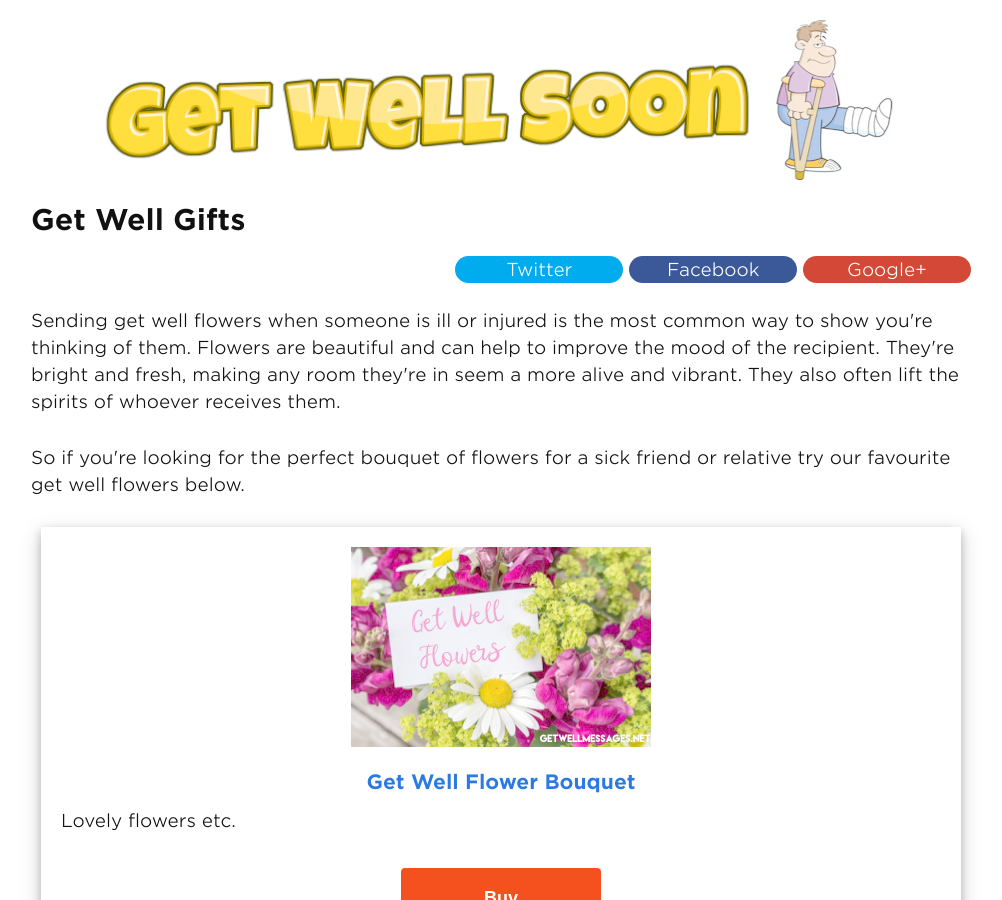
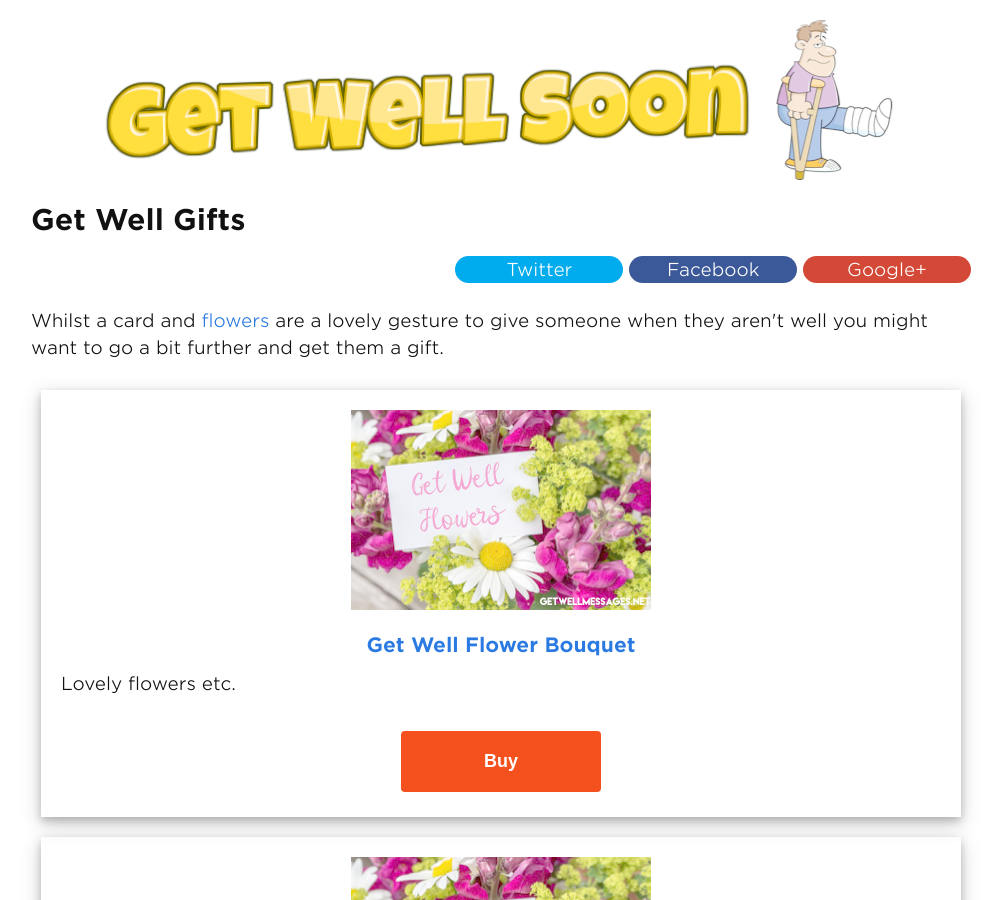
Before and after one commit to andyml123/andyml123.github.io, a Jekyll site: the page built from get-well-gifts.md, in a window 1280 px wide and 900 px high. Shown: the whole window, without its empty margins (139-1141 px from the left). Built offline with Jekyll 4.4.1, drawn with Linux system fonts in a browser that asks for light colours; a script that is not in the unit is left out.

Commit message:
Update get-well-gifts.md

```diff
--- a/get-well-gifts.md
+++ b/get-well-gifts.md
@@ -15,15 +15,15 @@ published: true
 ---
 
 <p>
-Sending get well flowers when someone is ill or injured is the most common way to show you're thinking of them. Flowers are beautiful and can help to improve the mood of the recipient. They're bright and fresh, making any room they're in seem a more alive and vibrant. They also often lift the spirits of whoever receives them.
+Whilst a card and <a href="/get-well-flowers/">flowers</a> are a lovely gesture to give someone when they aren't well you might want to go a bit further and get them a gift.
 </p>
 
 <p>
-So if you're looking for the perfect bouquet of flowers for a sick friend or relative try our favourite get well flowers below.
+
 </p>
 
 <div class="product-cta-box">
-<img src="/img/get-well-flowers-300x200.png" />
+<img src="/img/get-well-flowers-300x200.png" alt="" />
 <div class="product-cta-heading">
 <a href="https://www.amazon.com"> Get Well Flower Bouquet</a>
 </div>
@@ -34,7 +34,7 @@ So if you're looking for the perfect bouquet of flowers for a sick friend or rel
 
 
 <div class="product-cta-box">
-<img src="/img/get-well-flowers-300x200.png" />
+<img src="/img/get-well-flowers-300x200.png" alt="" />
 <div class="product-cta-heading">
 <a href=""> Get Well Flower Bouquet</a>
 </div>
@@ -45,7 +45,7 @@ So if you're looking for the perfect bouquet of flowers for a sick friend or rel
 
 
 <div class="product-cta-box">
-<img src="/img/get-well-flowers-300x200.png" />
+<img src="/img/get-well-flowers-300x200.png" alt="" />
 <div class="product-cta-heading">
 <a href=""> Get Well Flower Bouquet</a>
 </div>
@@ -56,7 +56,7 @@ So if you're looking for the perfect bouquet of flowers for a sick friend or rel
 
 
 <div class="product-cta-box">
-<img src="/img/get-well-flowers-300x200.png" />
+<img src="/img/get-well-flowers-300x200.png" alt="" />
 <div class="product-cta-heading">
 <a href=""> Get Well Flower Bouquet</a>
 </div>
@@ -67,7 +67,7 @@ So if you're looking for the perfect bouquet of flowers for a sick friend or rel
 
 
 <div class="product-cta-box">
-<img src="/img/get-well-flowers-300x200.png" />
+<img src="/img/get-well-flowers-300x200.png" alt="" />
 <div class="product-cta-heading">
 <a href=""> Get Well Flower Bouquet</a>
 </div>
@@ -78,7 +78,7 @@ So if you're looking for the perfect bouquet of flowers for a sick friend or rel
 
 
 <div class="product-cta-box">
-<img src="/img/get-well-flowers-300x200.png" />
+<img src="/img/get-well-flowers-300x200.png" alt="" />
 <div class="product-cta-heading">
 <a href=""> Get Well Flower Bouquet</a>
 </div>
@@ -89,7 +89,7 @@ So if you're looking for the perfect bouquet of flowers for a sick friend or rel
 
 
 <div class="product-cta-box">
-<img src="/img/get-well-flowers-300x200.png" />
+<img src="/img/get-well-flowers-300x200.png" alt="" />
 <div class="product-cta-heading">
 <a href=""> Get Well Flower Bouquet</a>
 </div>
@@ -100,7 +100,7 @@ So if you're looking for the perfect bouquet of flowers for a sick friend or rel
 
 
 <div class="product-cta-box">
-<img src="/img/get-well-flowers-300x200.png" />
+<img src="/img/get-well-flowers-300x200.png" alt="" />
 <div class="product-cta-heading">
 <a href=""> Get Well Flower Bouquet</a>
 </div>
```
